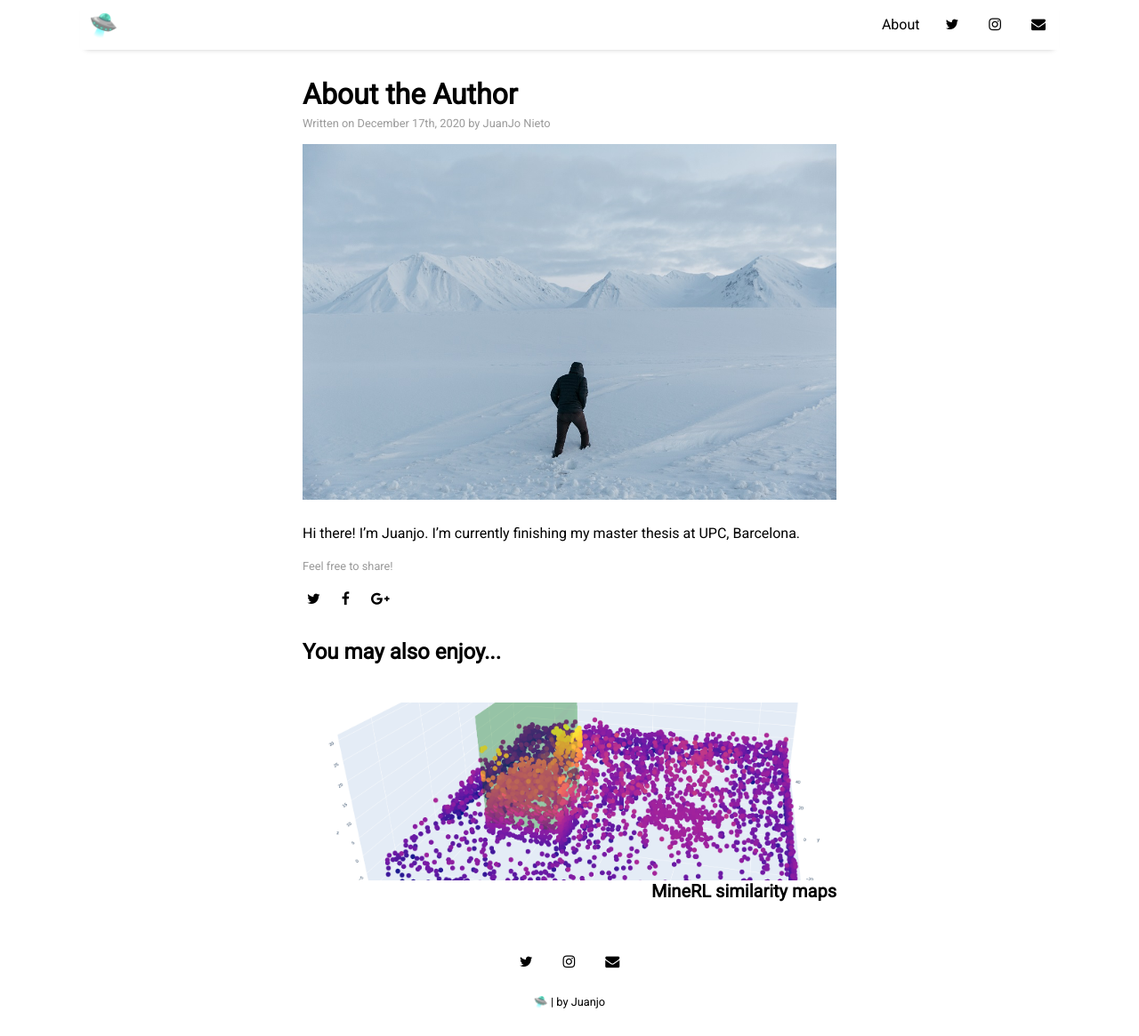
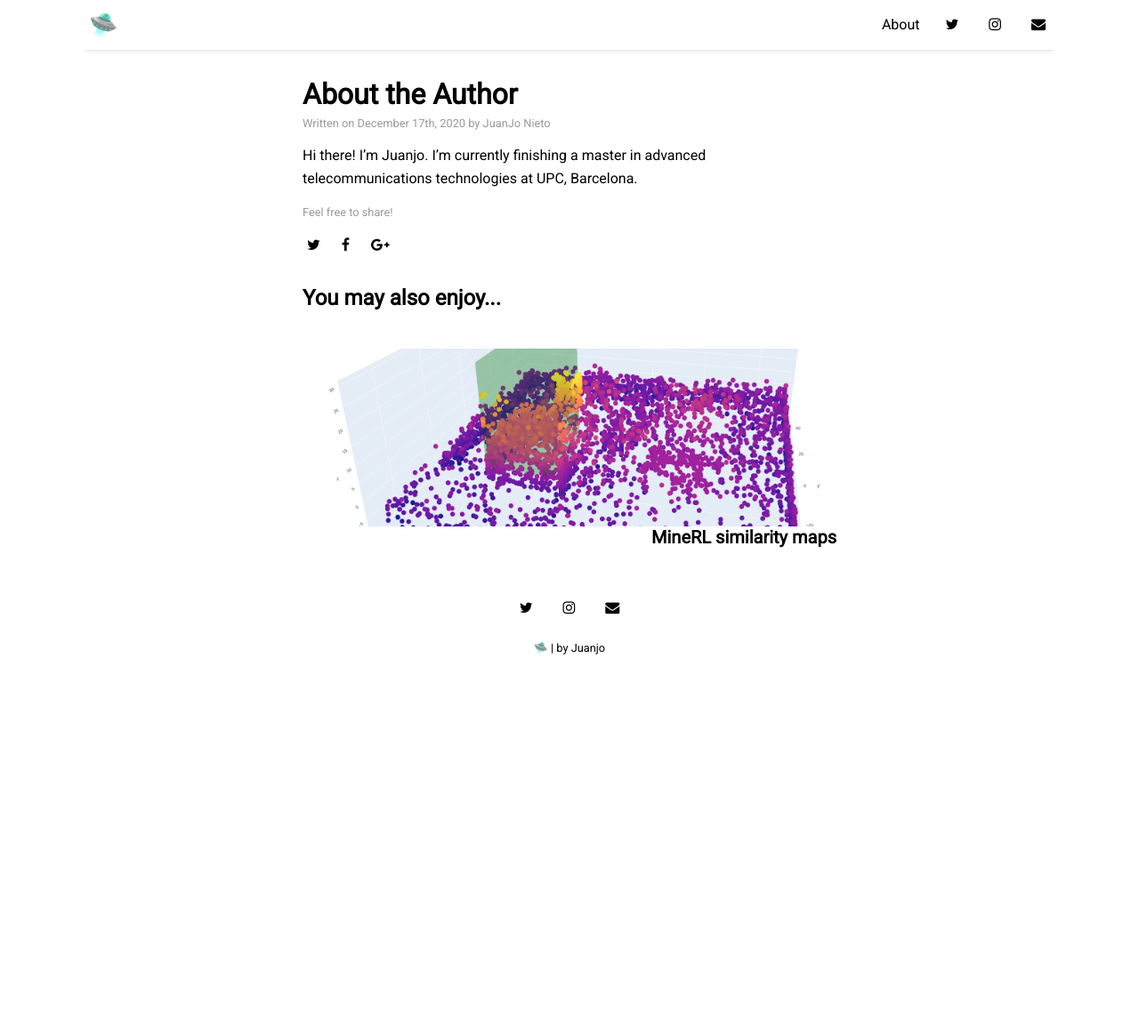
Before and after one commit to juanjo3ns/juanjo3ns.github.io, a Jekyll site: the page built from _posts/2020-12-17-about-the-author.md, in a window 1280 px wide and 1165 px high. Shown: the whole window at 89% size. Built offline with Jekyll 4.4.1, drawn with Linux system fonts in a browser that asks for light colours; nearby versions of some CDN libraries.

Commit message:
modify about

```diff
--- a/_posts/2020-12-17-about-the-author.md
+++ b/_posts/2020-12-17-about-the-author.md
@@ -4,7 +4,6 @@ title: "About the Author"
 author: "JuanJo Nieto"
 categories: facts
 tags: [sample]
-image: arctic-2.jpg
 ---
 
-Hi there! I'm Juanjo. I'm currently finishing my master thesis at UPC, Barcelona.
+Hi there! I'm Juanjo. I'm currently finishing a master in advanced telecommunications technologies at UPC, Barcelona.
```
Also changed, not shown: pages/about.md (+1 -1 lines).
